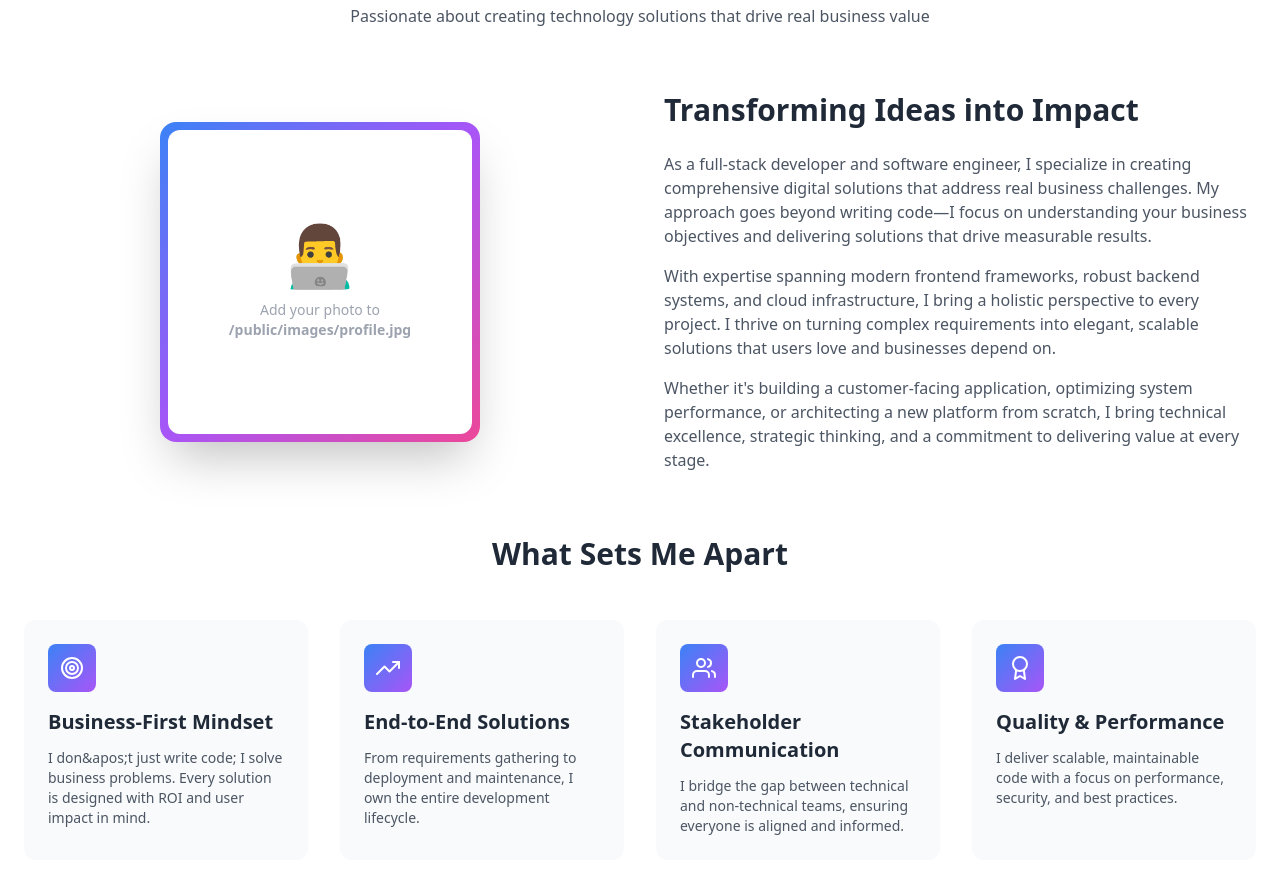
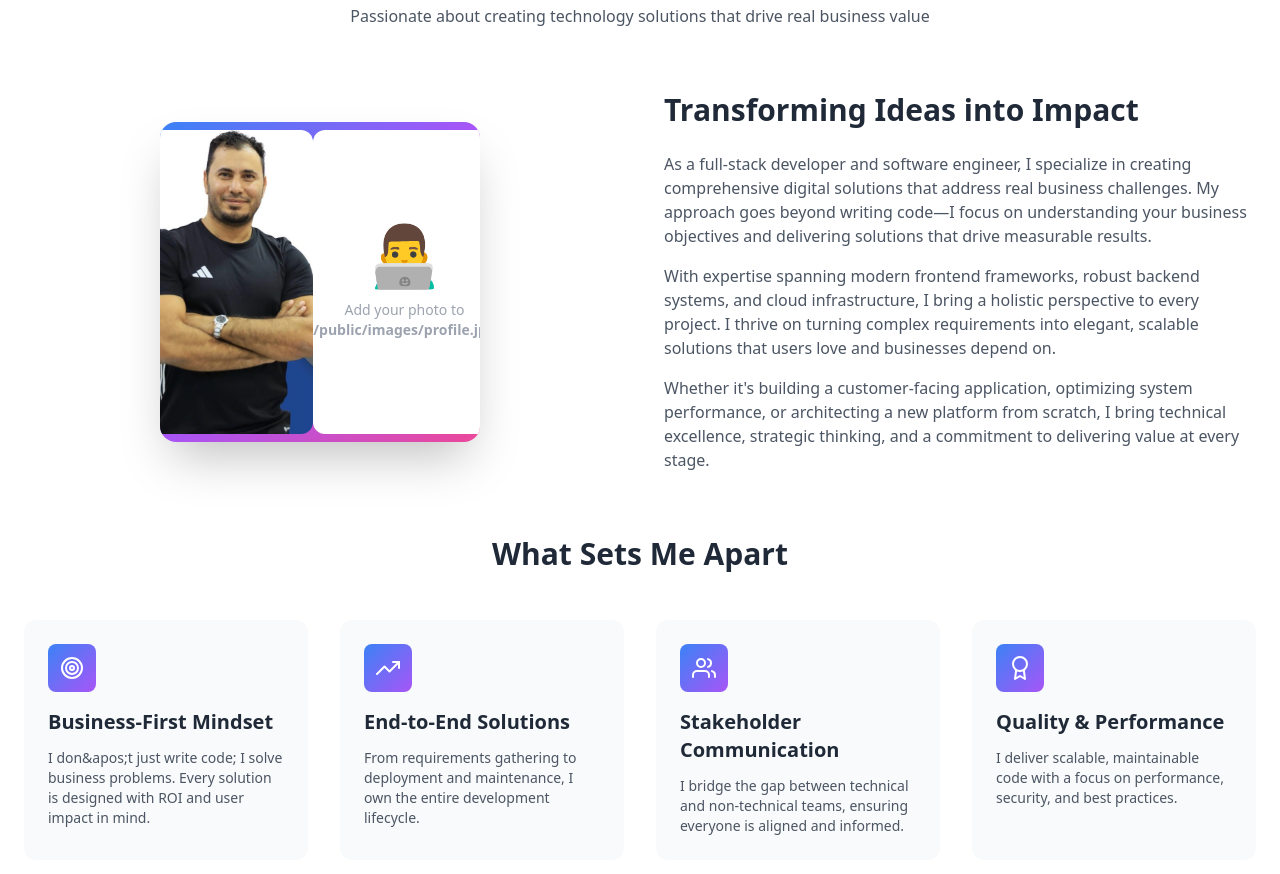
Before and after one commit to engelghandour/portfolio, a Next.js app: page / in a window 1280 px wide. Shown: the part 940-1814 px from the top of the page. Built offline with nearby package versions, Linux system fonts and the light colour scheme.

Commit message:
Enable profile photo display in About component
Uncomment Image component for profile photo display.

```diff
--- a/components/About.tsx
+++ b/components/About.tsx
@@ -66,13 +66,14 @@ export default function About() {
               <div className="w-full h-full bg-gradient-to-br from-blue-500 via-purple-500 to-pink-500 p-2 flex items-center justify-center">
                 {/* Replace the placeholder below with your actual photo */}
                 {/* Uncomment and update the path to use your photo: */}
-                {/* <Image
+                 <Image
                   src="/images/profile.jpg"
                   alt="Profile Photo"
                   width={320}
                   height={320}
                   className="w-full h-full object-cover rounded-xl"
-                /> */}
+                  style={{ objectPosition: 'top' }}
+                />
 
                 {/* Placeholder - remove this when you add your photo */}
                 <div className="w-full h-full bg-white dark:bg-slate-800 rounded-xl flex items-center justify-center text-gray-400 dark:text-gray-600">
```
